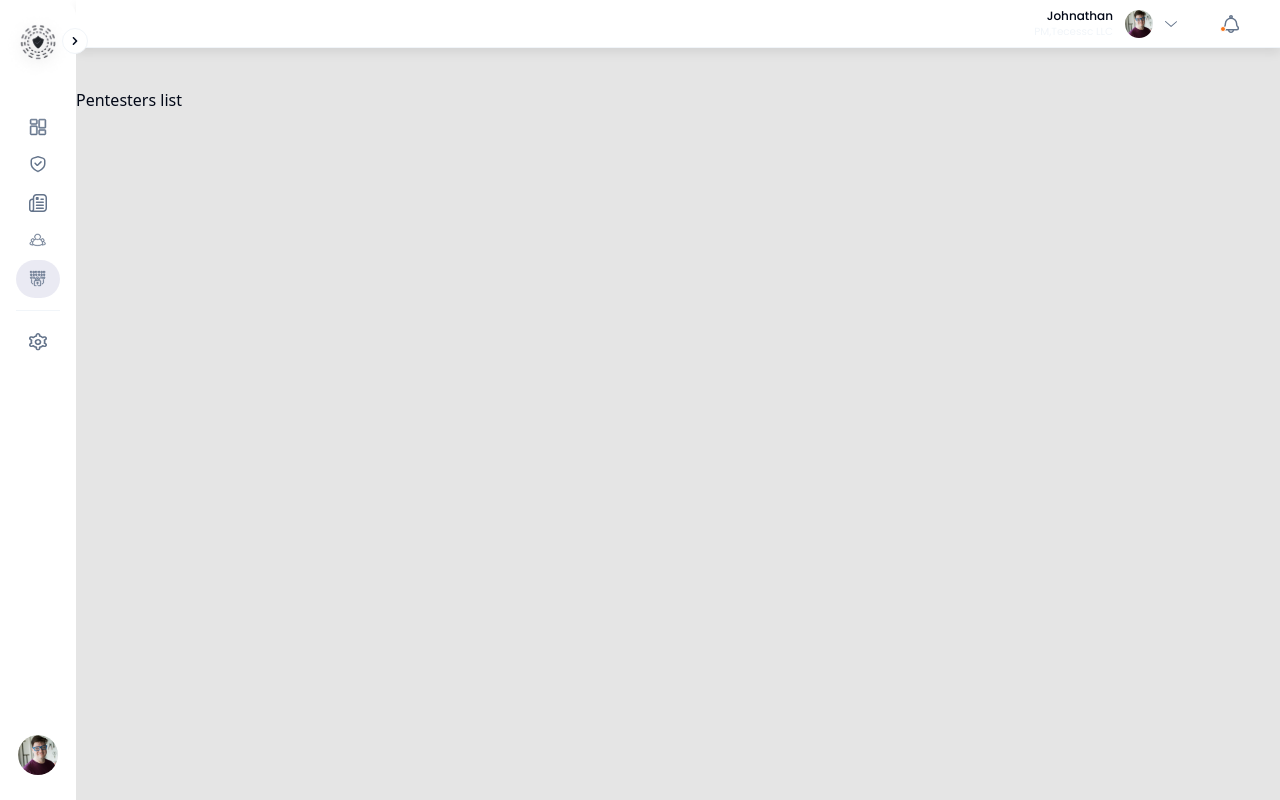
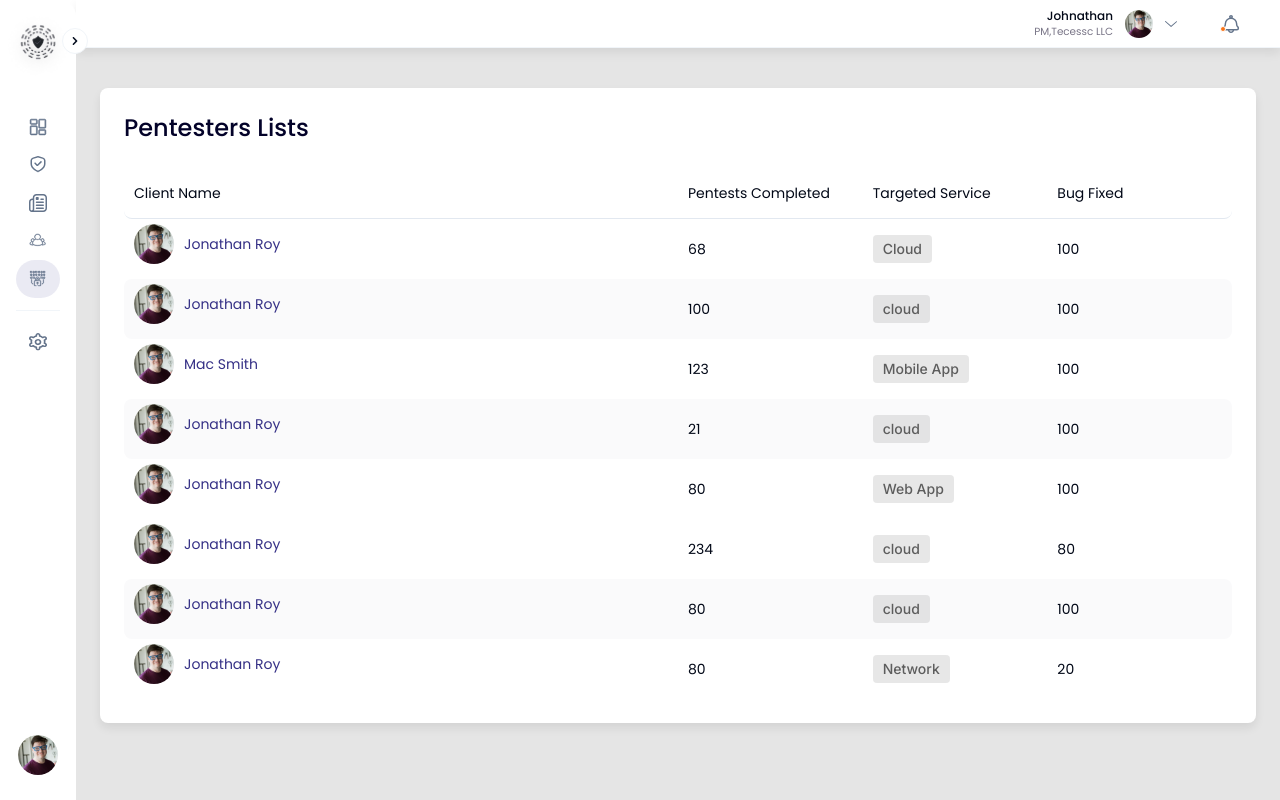
Before and after one commit to tariq-csit/frontend-staging, a React (Vite) app: page /dashboard/pentesters-list in a window 1280 px wide. Built offline with nearby package versions, Linux system fonts and the light colour scheme.

Commit message:
Pentesters list UI

```diff
--- a/src/components/navbar/Navbar.tsx
+++ b/src/components/navbar/Navbar.tsx
@@ -14,7 +14,7 @@ function Navbar() {
 
           <div className='text-end'>
             <p className='text-3xs sm:text-2xs lg:text-xs font-poppins font-medium'>Johnathan</p>
-            <p className='text-4xs sm:text-3xs lg:text-2xs text-secondary font-poppins font-normal'>PM,Tecessc LLC</p>
+            <p className='text-4xs sm:text-3xs lg:text-2xs text-inputBorder font-poppins font-normal'>PM,Tecessc LLC</p>
           </div>
           <img className='w-4 sm:w-5 lg:w-7' src={profilePic}/>
           <img className='w-1 sm:w-2 lg:w-3 ' src={downArrow}  />
--- /dev/null
+++ b/src/components/pentestersList/PList.tsx
@@ -0,0 +1,126 @@
+function PList() {
+  const listHeader = ["Pentests Completed", "Targeted Service", "Bug Fixed"];
+  const listData = [
+    {
+      pentesterName: "Jonathan Roy",
+      pentestCompleted: "68",
+      bugsFixed: 100,
+      service: "Cloud",
+
+      grayBg: false,
+    },
+    {
+      pentesterName: "Jonathan Roy",
+      pentestCompleted: "100",
+      bugsFixed: 100,
+      service: "cloud",
+
+      grayBg: true,
+    },
+    {
+      pentesterName: "Mac Smith",
+      pentestCompleted: "123",
+      bugsFixed: 100,
+      service: "Mobile App",
+
+      grayBg: false,
+    },
+    {
+      pentesterName: "Jonathan Roy",
+      pentestCompleted: "21",
+      bugsFixed: 100,
+      service: "cloud",
+
+      grayBg: true,
+    },
+    {
+      pentesterName: "Jonathan Roy",
+      pentestCompleted: "80",
+      bugsFixed: 100,
+      service: "Web App",
+
+      grayBg: false,
+    },
+    {
+      pentesterName: "Jonathan Roy",
+      pentestCompleted: "234",
+      bugsFixed: 80,
+      service: "cloud",
+
+      grayBg: false,
+    },
+    {
+      pentesterName: "Jonathan Roy",
+      pentestCompleted: "80",
+      bugsFixed: 100,
+      service: "cloud",
+
+      grayBg: true,
+    },
+    {
+      pentesterName: "Jonathan Roy",
+      pentestCompleted: "80",
+      bugsFixed: 20,
+      service: "Network",
+
+      grayBg: false,
+    },
+  ];
+  return (
+    <div className="flex flex-col self-stretch">
+      <div className="grid grid-cols-6 rounded-activity border-b">
+        <div className="flex h-tableVarients col-span-3 p-listItem items-center gap-listItem self-stretch flex-component">
+          <p className="flex-component font-poppins text-sm">Client Name</p>
+        </div>
+        {listHeader.map((title, i) => {
+          return (
+            <div
+              key={i}
+              className="flex h-tableVarients w-tableVarients p-listItem items-center gap-listItem self-stretch flex-component"
+            >
+              <p className="flex-component font-poppins text-sm">{title}</p>
+            </div>
+          );
+        })}
+      </div>
+      {listData.map((item, i) => {
+        return (
+          <div
+            className={`grid grid-cols-6 rounded-activity ${
+              item.grayBg && "bg-[#FAFAFB]"
+            }`}
+          >
+            <div
+              key={i}
+              className="flex h-tableVarients col-span-3 w-tableVarients p-listItem items-center gap-listItem self-stretch flex-component"
+            >
+              <img className="w-10 h-10" src="/Ellipse 6.svg" />
+              <p className="flex-component text-primary-900 font-poppins text-sm">
+                {item.pentesterName}
+              </p>
+            </div>
+            <div className="flex h-[3.75rem] p-listItem items-center gap-listItem self-stretch">
+              <p className="flex-component font-poppins text-sm">
+                {item.pentestCompleted}
+              </p>
+            </div>
+            <div className="flex h-[3.75rem] p-listItem items-center gap-listItem self-stretch">
+              <div className="flex py-1 px-listItem justify-center items-center gap-listItem rounded-[0.25rem] bg-[#5D5D5D26]/15">
+                <p className="text-[#5D5D5D] font-inter text-sm font-medium">
+                  {item.service}
+                </p>
+              </div>
+            </div>
+            <div className="flex h-[3.75rem] p-listItem items-center gap-listItem self-stretch">
+              <p className="flex-component font-poppins text-sm">
+                {item.bugsFixed}
+              </p>
+            </div>
+          </div>
+        );
+      })}
+    </div>
+  );
+}
+
+export default PList;
--- a/src/components/pentestersList/PentestersList.tsx
+++ b/src/components/pentestersList/PentestersList.tsx
@@ -1,11 +1,17 @@
-import React from 'react'
+import PList from "./PList";
 
 function PentestersList() {
   return (
-    <div>
-      Pentesters list
+    <div className="flex px-6 flex-col items-start gap-component self-stretch">
+      <div className="flex p-component flex-col items-start gap-component self-stretch rounded-activity bg-white shadow-component">
+        <h3 className="self-stretch text-[#030229] font-poppins text-2xl font-medium">
+          Pentesters Lists
+        </h3>
+        <PList/>
+      </div>
+
     </div>
-  )
+  );
 }
 
-export default PentestersList
+export default PentestersList;
```
